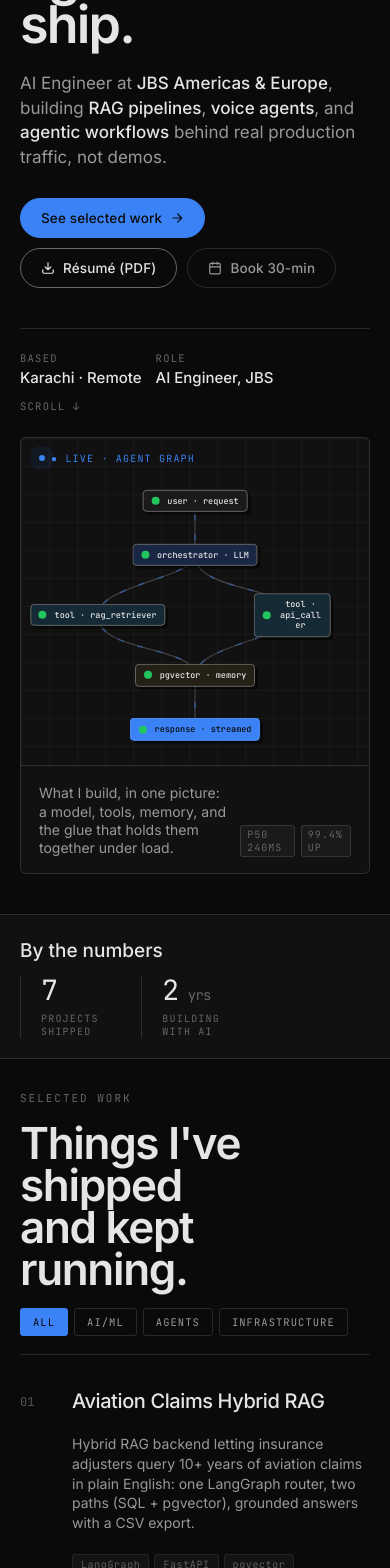
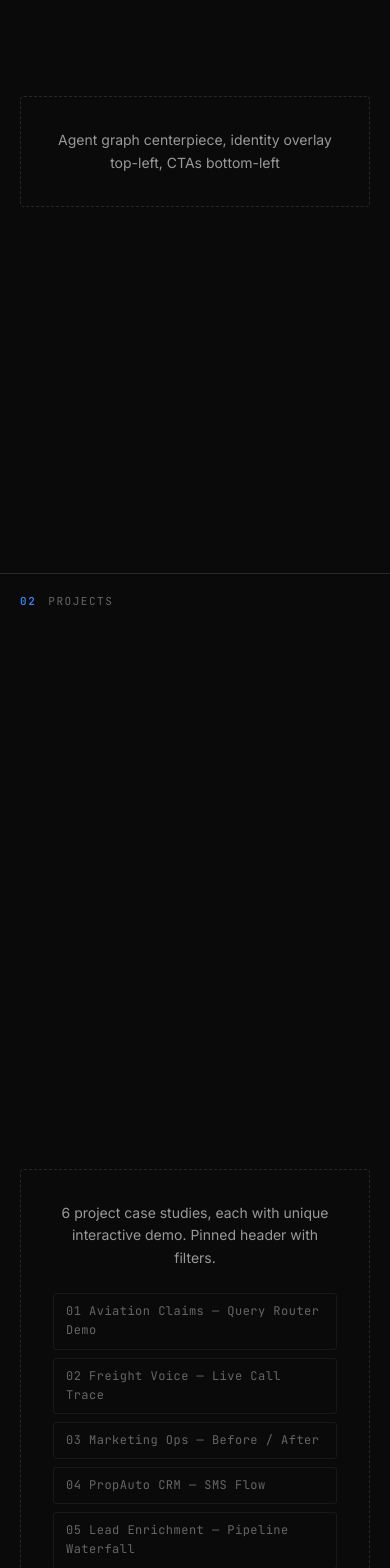
Before and after one commit to muhammadhananbaloch/portfolio-website, a React (Vite) app: page / in a window 390 px wide. Shown: the part 400-1968 px from the top of the page. Built offline with nearby package versions, Linux system fonts and the light colour scheme; the HTML template or start-up script is replaced by a standard one.

Commit message:
feat: replace section layout with full-viewport scene skeleton (Hero, Projects, Stack, Quote, Contact)

```diff
--- a/src/pages/Index.tsx
+++ b/src/pages/Index.tsx
@@ -1,15 +1,8 @@
-import { useEffect, useState } from "react";
+import { useEffect } from "react";
 import Masthead from "@/components/Masthead";
-import Hero from "@/components/Hero";
-import Stats from "@/components/Stats";
-import Work from "@/components/Work";
-import StackExp from "@/components/StackExp";
-import QuoteContact from "@/components/QuoteContact";
 import "@/styles/portfolio.css";
 
 const Index = () => {
-  const [highlightedTech, setHighlightedTech] = useState<string | null>(null);
-
   useEffect(() => {
     document.documentElement.classList.add("portfolio");
     document.body.classList.add("portfolio");
@@ -22,11 +15,75 @@ const Index = () => {
   return (
     <>
       <Masthead />
-      <Hero />
-      <Stats />
-      <Work highlightedTech={highlightedTech} />
-      <StackExp onHighlightTech={setHighlightedTech} />
-      <QuoteContact />
+
+      <section className="scene scene--hero" id="top">
+        <div className="scene__label">
+          <span className="scene__number">01</span>
+          <span className="scene__name">HERO</span>
+        </div>
+        <div className="scene__placeholder">
+          Agent graph centerpiece, identity overlay top-left, CTAs bottom-left
+        </div>
+      </section>
+
+      <section className="scene scene--projects" id="work">
+        <div className="scene__label">
+          <span className="scene__number">02</span>
+          <span className="scene__name">PROJECTS</span>
+        </div>
+        <div className="scene__placeholder">
+          6 project case studies, each with unique interactive demo. Pinned header with filters.
+          <div className="scene__sub-items">
+            <div className="scene__sub-item">01 Aviation Claims — Query Router Demo</div>
+            <div className="scene__sub-item">02 Freight Voice — Live Call Trace</div>
+            <div className="scene__sub-item">03 Marketing Ops — Before / After</div>
+            <div className="scene__sub-item">04 PropAuto CRM — SMS Flow</div>
+            <div className="scene__sub-item">05 Lead Enrichment — Pipeline Waterfall</div>
+            <div className="scene__sub-item">06 NeuroScan AI — Classification Live View</div>
+          </div>
+        </div>
+      </section>
+
+      <section className="scene scene--stack" id="stack">
+        <div className="scene__label">
+          <span className="scene__number">03</span>
+          <span className="scene__name">STACK</span>
+        </div>
+        <div className="scene__placeholder">
+          Tech constellation left (55%), experience timeline right (45%)
+        </div>
+      </section>
+
+      <section className="scene scene--quote">
+        <div className="scene__label">
+          <span className="scene__number">04</span>
+          <span className="scene__name">QUOTE</span>
+        </div>
+        <div className="scene__placeholder">
+          Scroll-pinned cinematic. ~200vh tall, sticky content center.
+          Three lines revealed by scroll position.
+        </div>
+      </section>
+
+      <section className="scene scene--contact" id="contact">
+        <div className="scene__label">
+          <span className="scene__number">05</span>
+          <span className="scene__name">CONTACT</span>
+        </div>
+        <div className="scene__placeholder">
+          Terminal-inspired interface. Headline + cursor left, command list right.
+        </div>
+      </section>
+
+      <footer className="scene__footer">
+        <div>© 2026 · Muhammad Hanan Baloch · All work original</div>
+        <div>Set in Inter · JetBrains Mono</div>
+        <div>
+          <a href="#top" style={{ textDecoration: "none", color: "inherit" }}>
+            Back to top ↑
+          </a>
+        </div>
+      </footer>
     </>
   );
 };
--- a/src/styles/portfolio.css
+++ b/src/styles/portfolio.css
@@ -203,6 +203,130 @@ body.portfolio {
   color: #0a0a0a
 }
 
+/* ------------- SCENES (full-viewport skeleton) ------------- */
+.scene {
+  position: relative;
+  min-height: 100vh;
+  min-height: 100dvh;
+  width: 100%;
+  display: flex;
+  flex-direction: column;
+  justify-content: center;
+  align-items: center;
+  border-bottom: 1px solid var(--rule-2);
+}
+
+.scene--hero {
+  background: var(--paper);
+}
+
+.scene--projects {
+  background: var(--paper);
+  min-height: 200vh;
+}
+
+.scene--stack {
+  background: var(--paper);
+}
+
+.scene--quote {
+  background: var(--paper-2);
+  min-height: 200vh;
+}
+
+.scene--contact {
+  background: var(--paper);
+}
+
+.scene__label {
+  position: absolute;
+  top: 32px;
+  left: 32px;
+  display: flex;
+  align-items: baseline;
+  gap: 12px;
+  font-family: var(--mono);
+  font-size: 11px;
+  letter-spacing: .14em;
+  text-transform: uppercase;
+  color: var(--ink-3);
+}
+
+.scene__number {
+  color: var(--accent);
+  font-weight: 600;
+}
+
+.scene__name {
+  color: var(--ink-3);
+}
+
+.scene__placeholder {
+  max-width: 600px;
+  padding: 32px;
+  border: 1px dashed var(--rule-2);
+  border-radius: 4px;
+  font-family: var(--sans);
+  font-size: 15px;
+  line-height: 1.6;
+  color: var(--ink-2);
+  text-align: center;
+}
+
+.scene__sub-items {
+  margin-top: 24px;
+  display: flex;
+  flex-direction: column;
+  gap: 8px;
+  text-align: left;
+}
+
+.scene__sub-item {
+  font-family: var(--mono);
+  font-size: 12px;
+  letter-spacing: .04em;
+  color: var(--ink-3);
+  padding: 8px 12px;
+  border: 1px solid var(--rule);
+  border-radius: 3px;
+}
+
+.scene__footer {
+  max-width: var(--maxw);
+  margin: 0 auto;
+  padding: 24px 32px;
+  border-top: 1px solid var(--rule-2);
+  display: flex;
+  justify-content: space-between;
+  flex-wrap: wrap;
+  gap: 18px;
+  font-family: var(--mono);
+  font-size: 10.5px;
+  letter-spacing: .12em;
+  text-transform: uppercase;
+  color: var(--ink-3);
+  width: 100%;
+}
+
+@media (max-width: 768px) {
+  .scene__label {
+    top: 20px;
+    left: 20px;
+  }
+
+  .scene__placeholder {
+    margin: 0 20px;
+    font-size: 14px;
+  }
+
+  .scene__footer {
+    flex-direction: column;
+    gap: 8px;
+    align-items: flex-start;
+    padding: 24px 20px;
+  }
+}
+
 /* ------------- HERO ------------- */
 .hero {
   max-width: var(--maxw);
```
Also changed, not shown: 2 other files (tests, documents, lock files or other folders).
